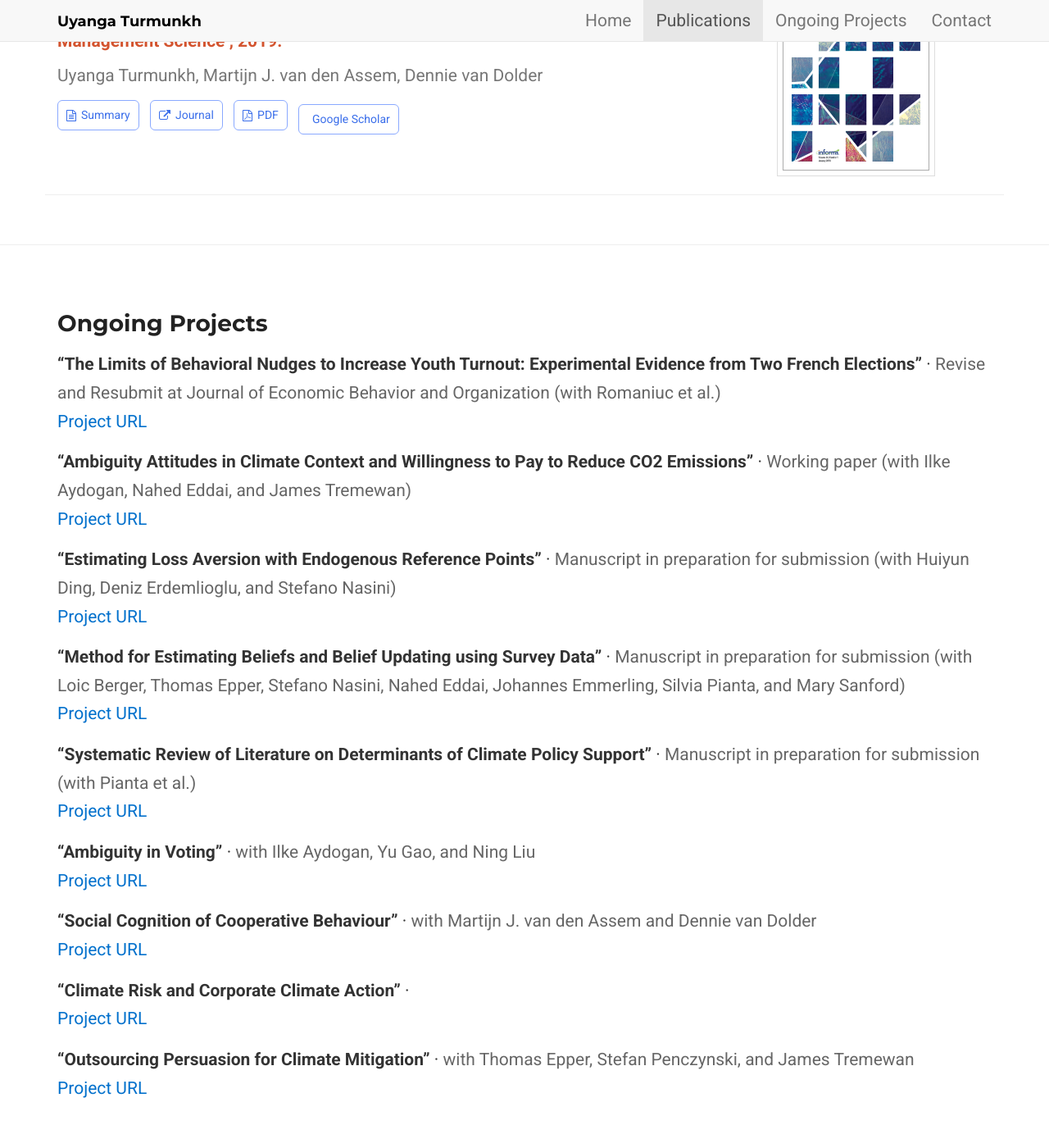
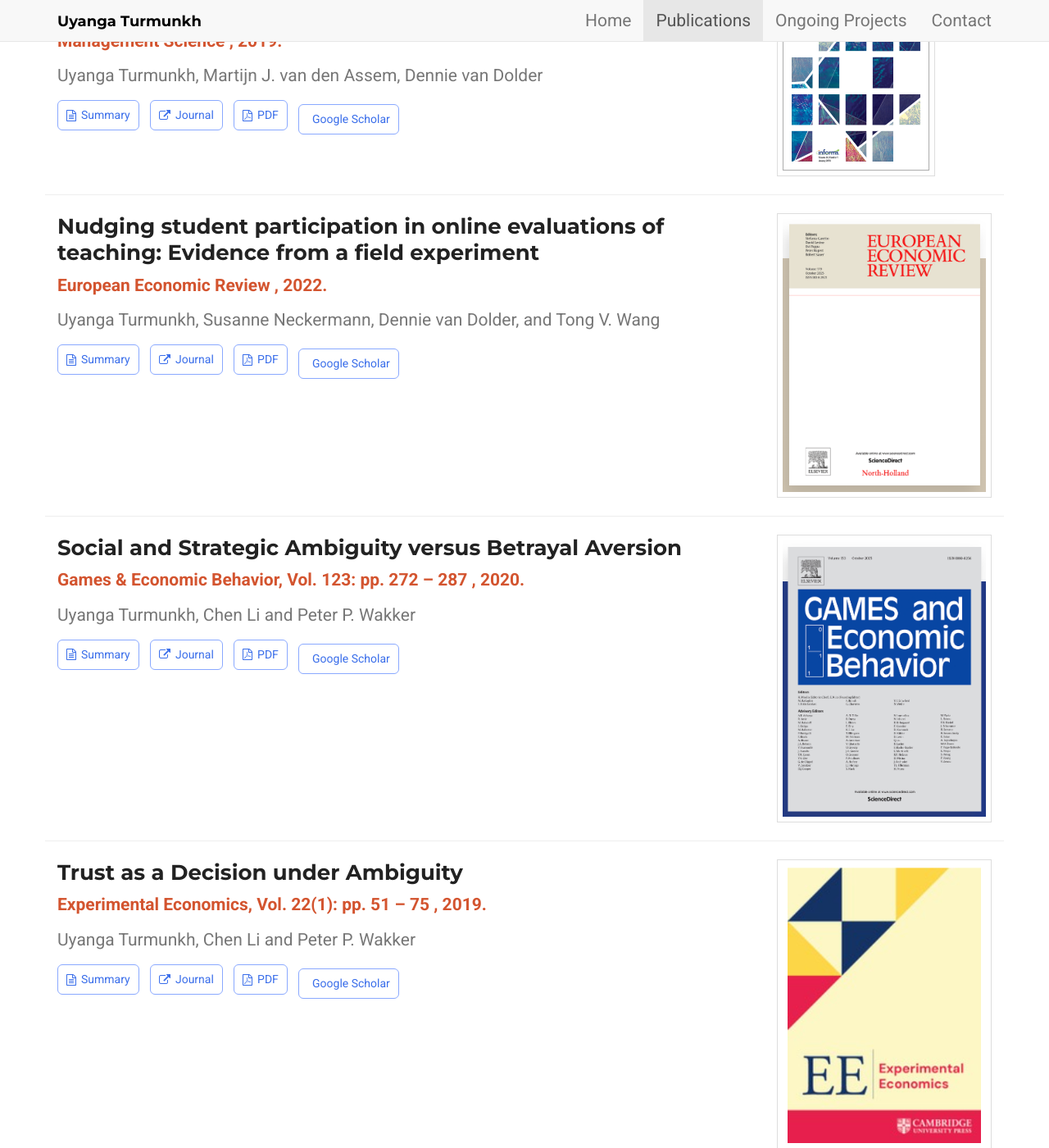
Before and after one commit to prakharsood24/uyanga-demo, a Jekyll site: the page built from index.md, in a window 1280 px wide and 1400 px high, scrolled down 1545 px. Shown: the whole window at 82% size. Built offline with Jekyll 4.4.1, drawn with Linux system fonts in a browser that asks for light colours; nearby versions of some CDN libraries; a style sheet for code colours, icons or effects is not loaded.

Commit message:
Update publications.yml

```diff
--- a/_data/publications.yml
+++ b/_data/publications.yml
@@ -7,11 +7,29 @@
   venue: "Management Science"
   year: 2019
   authors: "Uyanga Turmunkh, Martijn J. van den Assem, Dennie van Dolder"
-  thumb: "management-science.png"   # optional
+  thumb: "management-science.png"
   links:
     - label: "Summary"
       url: "#"
-      icon: "fa-file-text-o"            # Font Awesome
+      icon: "fa-file-text-o"
+    - label: "Journal"
+      url: "https://doi.org/10.1287/mnsc.2018.3159"
+      icon: "fa-external-link"
+    - label: "PDF"
+      url: "https://example.com/paper.pdf"
+      icon: "fa-file-pdf-o"
+    - label: "Google Scholar"
+      url: "https://scholar.google.com/..."
+      icon: "ai ai-google-scholar"
+- title: "Nudging student participation in online evaluations of teaching: Evidence from a field experiment"
+  venue: "European Economic Review"
+  year: 2022
+  authors: "Uyanga Turmunkh, Susanne Neckermann, Dennie van Dolder, and Tong V. Wang"
+  thumb: "european_economic_review.png"
+  links:
+    - label: "Summary"
+      url: "#"
+      icon: "fa-file-text-o"
     - label: "Journal"
       url: "https://linkinghub.elsevier.com/retrieve/pii/S0014292121002750"
       icon: "fa-external-link"
@@ -20,7 +38,43 @@
       icon: "fa-file-pdf-o"
     - label: "Google Scholar"
       url: "https://scholar.google.com/..."
-      icon: "ai ai-google-scholar"      # Academicons
+      icon: "ai ai-google-scholar"
+- title: "Social and Strategic Ambiguity versus Betrayal Aversion"
+  venue: "Games & Economic Behavior, Vol. 123: pp. 272 – 287"
+  year: 2020
+  authors: "Uyanga Turmunkh, Chen Li and Peter P. Wakker"
+  thumb: "games_and_economic_behavior.png"
+  links:
+    - label: "Summary"
+      url: "#"
+      icon: "fa-file-text-o"
+    - label: "Journal"
+      url: "https://doi.org/10.1016/j.geb.2020.07.007"
+      icon: "fa-external-link"
+    - label: "PDF"
+      url: "https://example.com/paper.pdf"
+      icon: "fa-file-pdf-o"
+    - label: "Google Scholar"
+      url: "https://scholar.google.com/..."
+      icon: "ai ai-google-scholar"
+- title: "Trust as a Decision under Ambiguity"
+  venue: "Experimental Economics, Vol. 22(1): pp. 51 – 75"
+  year: 2019
+  authors: "Uyanga Turmunkh, Chen Li and Peter P. Wakker"
+  thumb: "experimental_economics.png"
+  links:
+    - label: "Summary"
+      url: "#"
+      icon: "fa-file-text-o"
+    - label: "Journal"
+      url: "https://doi.org/10.1007/s10683-018-9582-3"
+      icon: "fa-external-link"
+    - label: "PDF"
+      url: "https://example.com/paper.pdf"
+      icon: "fa-file-pdf-o"
+    - label: "Google Scholar"
+      url: "https://scholar.google.com/..."
+      icon: "ai ai-google-scholar"
 
 #- title: "“Social and Strategic Ambiguity versus Betrayal Aversion”"
 #  authors: "with Chen Li and Peter P. Wakker"
```
